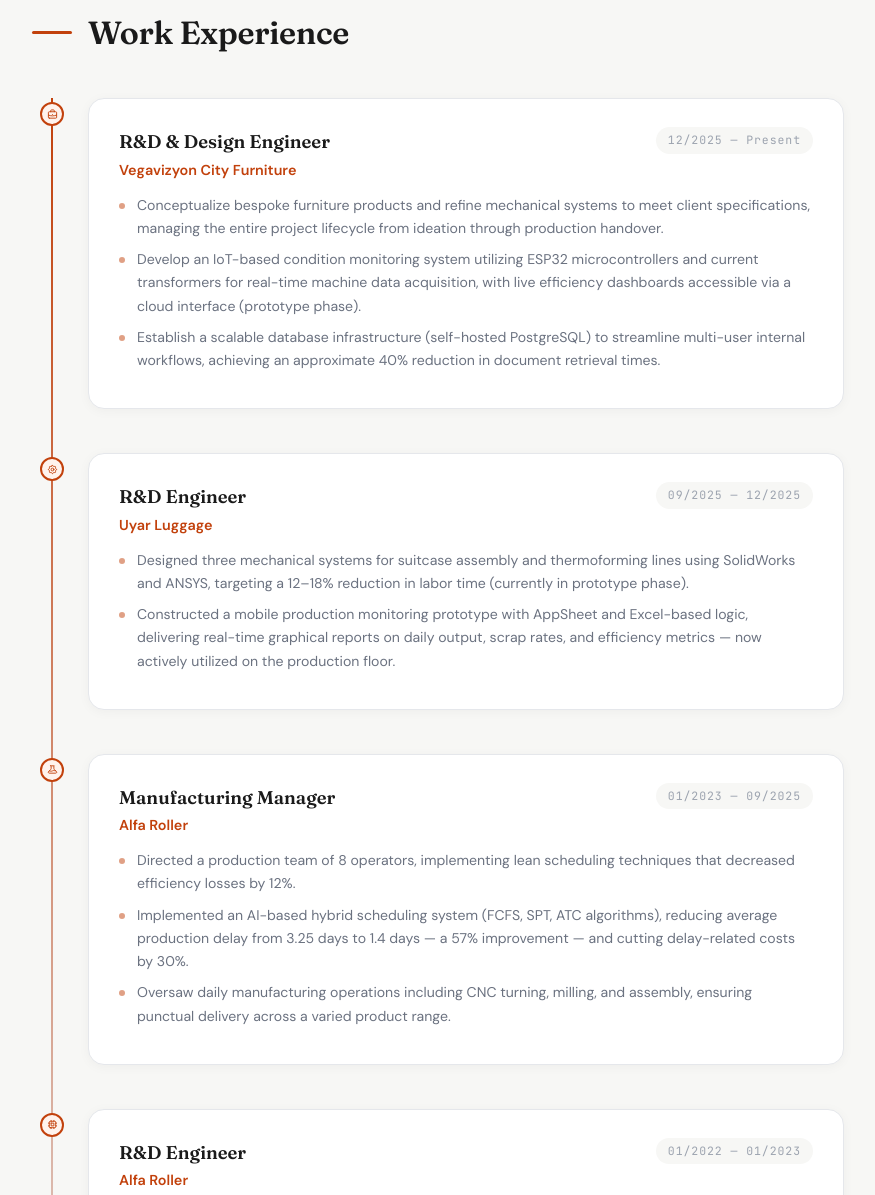
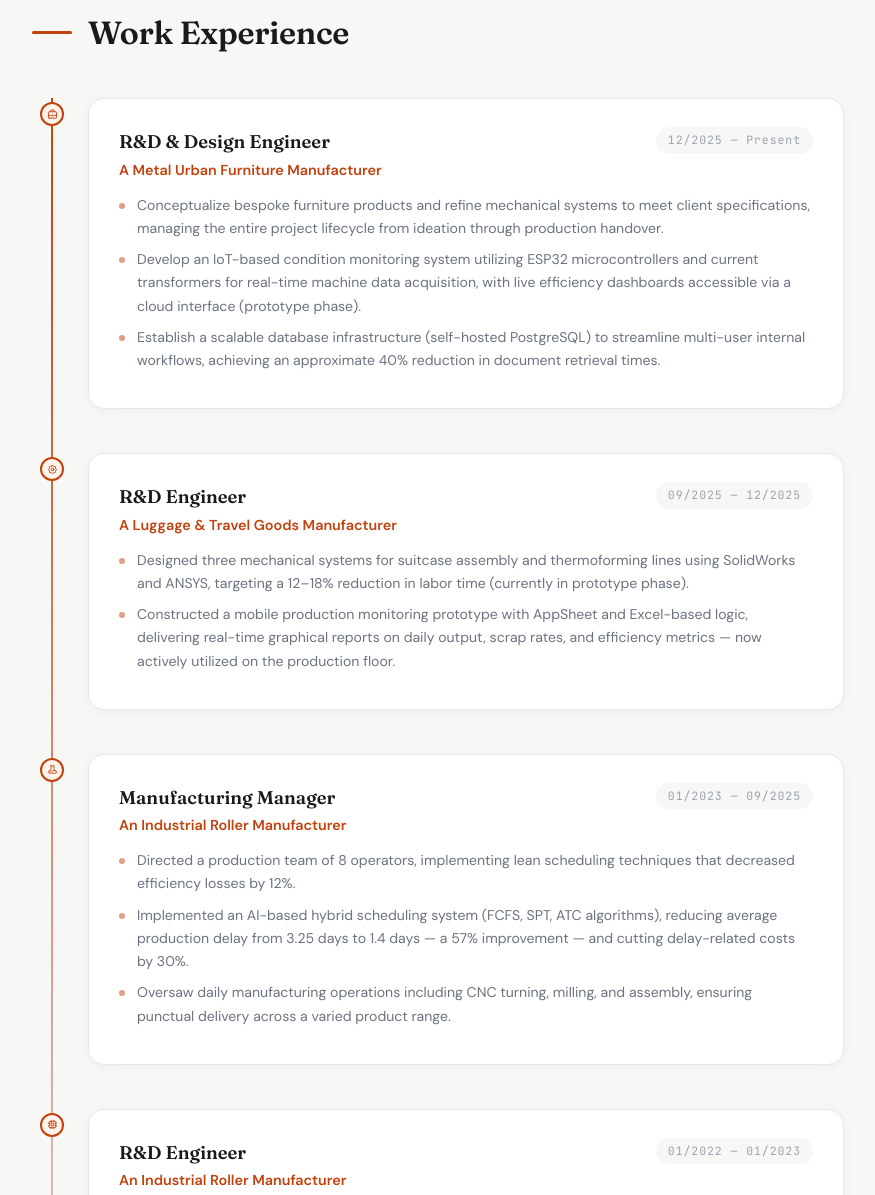
Before and after one commit to sngzege/personal-website, a website: page pages/resume.html in a window 1280 px wide. Shown: the part 940-2135 px from the top of the page, without its empty margins (202-1077 px from the left). Drawn offline with Linux system fonts and the light colour scheme.

Commit message:
privacy: abstract company names on resume page

```diff
--- a/pages/resume.html
+++ b/pages/resume.html
@@ -796,7 +796,7 @@
                     <div class="exp-header">
                         <div>
                             <div class="exp-role" data-i18n="r_role_1">R&D & Design Engineer</div>
-                            <div class="exp-company" data-i18n="r_comp_1">Vegavizyon City Furniture</div>
+                            <div class="exp-company" data-i18n="r_comp_1">A Metal Urban Furniture Manufacturer</div>
                         </div>
                         <span class="exp-date">12/2025 — Present</span>
                     </div>
@@ -817,7 +817,7 @@
                     <div class="exp-header">
                         <div>
                             <div class="exp-role" data-i18n="r_role_2">R&D Engineer</div>
-                            <div class="exp-company" data-i18n="r_comp_2">Uyar Luggage</div>
+                            <div class="exp-company" data-i18n="r_comp_2">A Luggage &amp; Travel Goods Manufacturer</div>
                         </div>
                         <span class="exp-date">09/2025 — 12/2025</span>
                     </div>
@@ -837,7 +837,7 @@
                     <div class="exp-header">
                         <div>
                             <div class="exp-role" data-i18n="r_role_3">Manufacturing Manager</div>
-                            <div class="exp-company" data-i18n="r_comp_3">Alfa Roller</div>
+                            <div class="exp-company" data-i18n="r_comp_3">An Industrial Roller Manufacturer</div>
                         </div>
                         <span class="exp-date">01/2023 — 09/2025</span>
                     </div>
@@ -858,7 +858,7 @@
                     <div class="exp-header">
                         <div>
                             <div class="exp-role" data-i18n="r_role_4">R&D Engineer</div>
-                            <div class="exp-company" data-i18n="r_comp_4">Alfa Roller</div>
+                            <div class="exp-company" data-i18n="r_comp_4">An Industrial Roller Manufacturer</div>
                         </div>
                         <span class="exp-date">01/2022 — 01/2023</span>
                     </div>
@@ -878,7 +878,7 @@
                     <div class="exp-header">
                         <div>
                             <div class="exp-role" data-i18n="r_role_5">CNC & Manual Lathe Operator</div>
-                            <div class="exp-company" data-i18n="r_comp_5">Alfa Roller</div>
+                            <div class="exp-company" data-i18n="r_comp_5">An Industrial Roller Manufacturer</div>
                         </div>
                         <span class="exp-date">01/2021 — 01/2022</span>
                     </div>
@@ -1165,25 +1165,25 @@
             r_summary: "Detail-oriented Manufacturing Engineer with extensive experience in production planning, process improvement, and automation. Proven ability to reduce production delays by 57% and decrease costs by 30% through AI-based scheduling and lean techniques. Skilled in SolidWorks, ANSYS, and IoT systems, with a strong background in quality management including ISO and IATF certifications.",
             r_experience_title: "Work Experience",
             r_role_1: "R&D & Design Engineer",
-            r_comp_1: "Vegavizyon City Furniture",
+            r_comp_1: "A Metal Urban Furniture Manufacturer",
             r_b1_1: "Conceptualize bespoke furniture products and refine mechanical systems to meet client specifications, managing the entire project lifecycle from ideation through production handover.",
             r_b1_2: "Develop an IoT-based condition monitoring system utilizing ESP32 microcontrollers and current transformers for real-time machine data acquisition, with live efficiency dashboards accessible via a cloud interface (prototype phase).",
             r_b1_3: "Establish a scalable database infrastructure (self-hosted PostgreSQL) to streamline multi-user internal workflows, achieving an approximate 40% reduction in document retrieval times.",
             r_role_2: "R&D Engineer",
-            r_comp_2: "Uyar Luggage",
+            r_comp_2: "A Luggage & Travel Goods Manufacturer",
             r_b2_1: "Designed three mechanical systems for suitcase assembly and thermoforming lines using SolidWorks and ANSYS, targeting a 12–18% reduction in labor time (currently in prototype phase).",
             r_b2_2: "Constructed a mobile production monitoring prototype with AppSheet and Excel-based logic, delivering real-time graphical reports on daily output, scrap rates, and efficiency metrics — now actively utilized on the production floor.",
             r_role_3: "Manufacturing Manager",
-            r_comp_3: "Alfa Roller",
+            r_comp_3: "An Industrial Roller Manufacturer",
             r_b3_1: "Directed a production team of 8 operators, implementing lean scheduling techniques that decreased efficiency losses by 12%.",
             r_b3_2: "Implemented an AI-based hybrid scheduling system (FCFS, SPT, ATC algorithms), reducing average production delay from 3.25 days to 1.4 days — a 57% improvement — and cutting delay-related costs by 30%.",
             r_b3_3: "Oversaw daily manufacturing operations including CNC turning, milling, and assembly, ensuring punctual delivery across a varied product range.",
             r_role_4: "R&D Engineer",
-            r_comp_4: "Alfa Roller",
+            r_comp_4: "An Industrial Roller Manufacturer",
             r_b4_1: "Engineered Turkey's first adjustable curved roller using SolidWorks and ANSYS, boosting production line efficiency by 25% and reducing setup time by 30% with a 15% decrease in material expenditures.",
             r_b4_2: "Established a new production line centered around an original air shaft design, managing the process from concept through commissioning and full-scale production.",
             r_role_5: "CNC & Manual Lathe Operator",
-            r_comp_5: "Alfa Roller",
+            r_comp_5: "An Industrial Roller Manufacturer",
             r_b5_1: "Fabricated precision components on Fanuc-controlled CNC lathes, adhering to strict tolerances (±0.01 mm) for industrial roller applications.",
             r_b5_2: "Machined plastic extrusion molds utilizing CAM on vertical machining centers, acquiring in-depth practical knowledge of manufacturing processes.",
             r_projects_title: "Key Projects",
@@ -1230,25 +1230,25 @@
             r_summary: "Üretim planlama, süreç iyileştirme ve otomasyon konularında kapsamlı deneyime sahip, detay odaklı İmalat Mühendisi. Yapay zeka tabanlı çizelgeleme ve yalın tekniklerle üretim gecikmelerini %57 azaltma ve maliyetleri %30 düşürme başarısı. SolidWorks, ANSYS ve IoT sistemlerinde yetkin, ISO ve IATF sertifikaları dahil güçlü kalite yönetimi altyapısı.",
             r_experience_title: "İş Deneyimi",
             r_role_1: "Ar-Ge ve Tasarım Mühendisi",
-            r_comp_1: "Vegavizyon Şehir Mobilyaları",
+            r_comp_1: "Bir Metal Şehir Mobilyası Üreticisi",
             r_b1_1: "Müşteri taleplerine uygun özel mobilya ürünleri tasarlar ve mekanik sistemleri iyileştirir, projenin fikir aşamasından üretime teslimine kadar tüm yaşam döngüsünü yönetir.",
             r_b1_2: "ESP32 mikrodenetleyiciler ve akım transformatörleri kullanarak gerçek zamanlı makine verisi toplayan, bulut arayüzü üzerinden canlı verimlilik panoları sunan IoT tabanlı durum izleme sistemi geliştirir (prototip aşamasında).",
             r_b1_3: "Çok kullanıcılı dahili iş akışlarını kolaylaştırmak için ölçeklenebilir veritabanı altyapısı (self-hosted PostgreSQL) kurar, belge erişim sürelerinde yaklaşık %40 azalma sağlar.",
             r_role_2: "Ar-Ge Mühendisi",
-            r_comp_2: "Uyar Bavul",
+            r_comp_2: "Bir Bavul & Seyahat Ürünleri Üreticisi",
             r_b2_1: "SolidWorks ve ANSYS kullanarak bavul montaj ve termoform hatları için üç mekanik sistem tasarladı, işçilik süresinde %12-18 azalma hedefledi (prototip aşamasında).",
             r_b2_2: "AppSheet ve Excel tabanlı mantıkla mobil üretim izleme prototipi oluşturdu, günlük üretim, hurda oranları ve verimlilik metrikleri hakkında gerçek zamanlı grafiksel raporlar sunar — şu anda üretim katında aktif kullanımda.",
             r_role_3: "Üretim Müdürü",
-            r_comp_3: "Alfa Roller",
+            r_comp_3: "Bir Endüstriyel Silindir Üreticisi",
             r_b3_1: "8 operatörlük üretim ekibini yönlendirerek, verimlilik kayıplarını %12 azaltan yalın çizelgeleme teknikleri uyguladı.",
             r_b3_2: "Yapay zeka tabanlı hibrit çizelgeleme sistemi (FCFS, SPT, ATC algoritmaları) uygulayarak ortalama üretim gecikmesini 3,25 günden 1,4 güne düşürdü — %57 iyileşme — ve gecikme maliyetlerini %30 azalttı.",
             r_b3_3: "CNC torna, freze ve montaj dahil günlük üretim operasyonlarını denetleyerek çeşitli ürün yelpazesinde zamanında teslimat sağladı.",
             r_role_4: "Ar-Ge Mühendisi",
-            r_comp_4: "Alfa Roller",
+            r_comp_4: "Bir Endüstriyel Silindir Üreticisi",
             r_b4_1: "SolidWorks ve ANSYS kullanarak Türkiye'nin ilk ayarlanabilir kavisli merdanesini tasarladı, üretim hattı verimliliğini %25 artırdı, kurulum süresini %30 azalttı ve malzeme giderlerinde %15 düşüş sağladı.",
             r_b4_2: "Orijinal bir havalı şaft tasarımı etrafında yeni bir üretim hattı kurdu, süreçten konseptten devreye alma ve tam ölçekli üretime kadar yönetti.",
             r_role_5: "CNC ve Manuel Torna Operatörü",
-            r_comp_5: "Alfa Roller",
+            r_comp_5: "Bir Endüstriyel Silindir Üreticisi",
             r_b5_1: "Fanuc kontrollü CNC tornalarda hassas bileşenler üretti, endüstriyel merdane uygulamaları için sıkı toleranslara (±0,01 mm) uydu.",
             r_b5_2: "Dikey işleme merkezlerinde CAM kullanarak plastik ekstrüzyon kalıpları işledi, üretim süreçleri hakkında derin pratik bilgi edindi.",
             r_projects_title: "Öne Çıkan Projeler",
```
